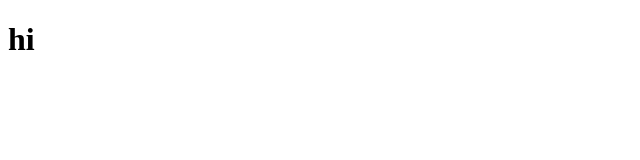
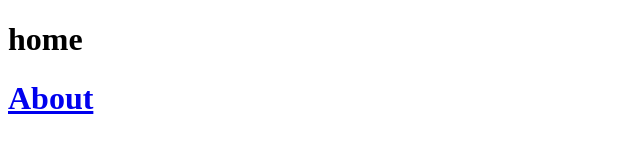
Before and after one commit to cfbautistaofficial01/demogithub, a plain HTML site: page index.html in a window 1280 px wide. Shown: the whole page, without its empty margins (0-640 px from the left). Drawn offline with Linux system fonts and the light colour scheme.

Commit message:
created a link to about

```diff
--- a/index.html
+++ b/index.html
@@ -8,7 +8,8 @@
 </head>
 
 <body>
-    <h1>hi</h1>
+    <h1>home</h1>
+    <h1><a href="about.html">About</a></h1>
 </body>
 
 </html>
```
